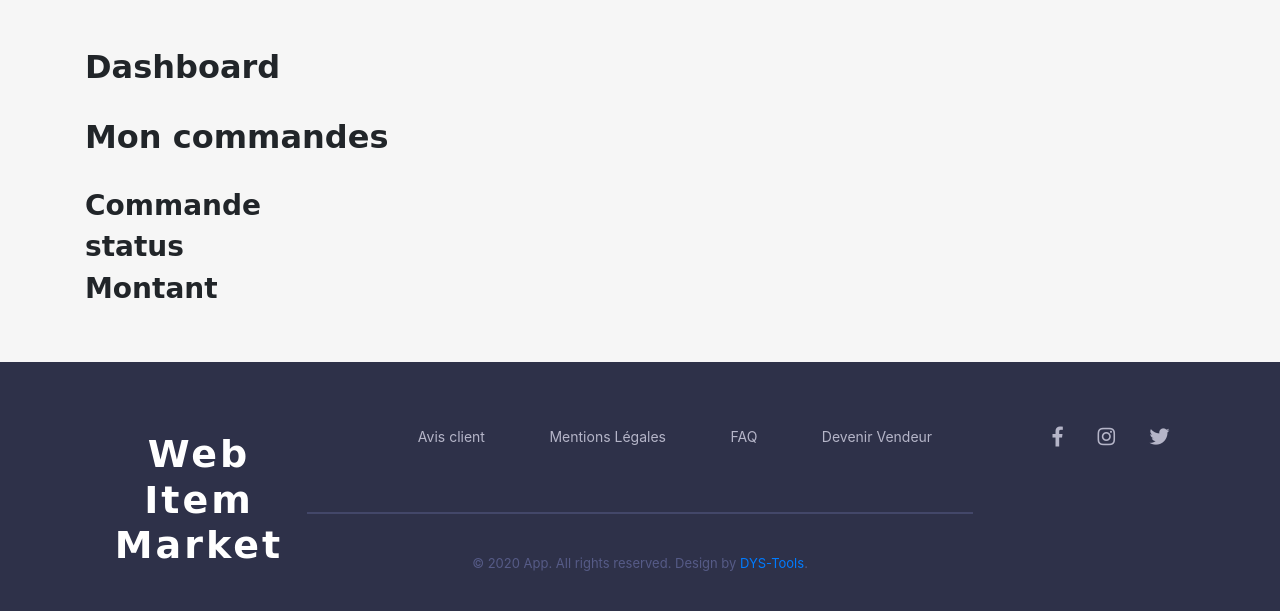
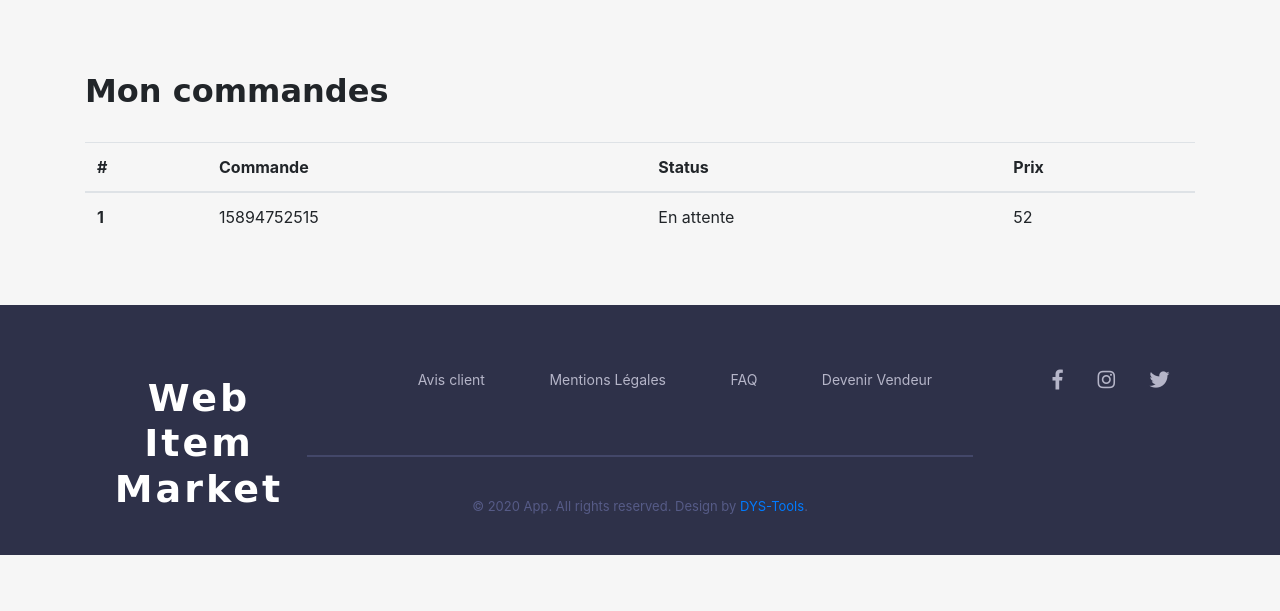
Before and after one commit to DYS-Tools/Sygma-Marketplace-Template, a Symfony app: template templates/dashboard/myOrder.html.twig in a window 1280 px wide. Shown: the part 82-693 px from the top of the page. Run offline with Twig, Linux system fonts and the light colour scheme; the template is opened without the code that fills it, so the values that code supplies are empty; some libraries are stand-ins or nearby versions.

Commit message:
add table in myOrder

```diff
--- a/templates/dashboard/myOrder.html.twig
+++ b/templates/dashboard/myOrder.html.twig
@@ -7,15 +7,28 @@
     {{ include('dashboard/_nav.html.twig') }}
 
     <div class="container">
-        <h2> Dashboard {{ user.email }} </h2>
+        <br/>
+        <h2> Mon commandes </h2>
         <br/>
 
-
-        <h2> Mon commandes </h2>
-        <br/>
-        <h3> Commande </h3>
-        <h3> status </h3>
-        <h3> Montant </h3>
+        <table class="table">
+            <thead>
+                <tr>
+                <th scope="col">#</th>
+                <th scope="col">Commande</th>
+                <th scope="col">Status</th>
+                <th scope="col">Prix</th>
+                </tr>
+            </thead>
+            <tbody>
+                <tr>
+                    <th scope="row">1</th>
+                    <td>15894752515</td>
+                    <td>En attente</td>
+                    <td>52</td>
+                </tr>
+            </tbody>
+        </table>
 
     </div>
 
```
